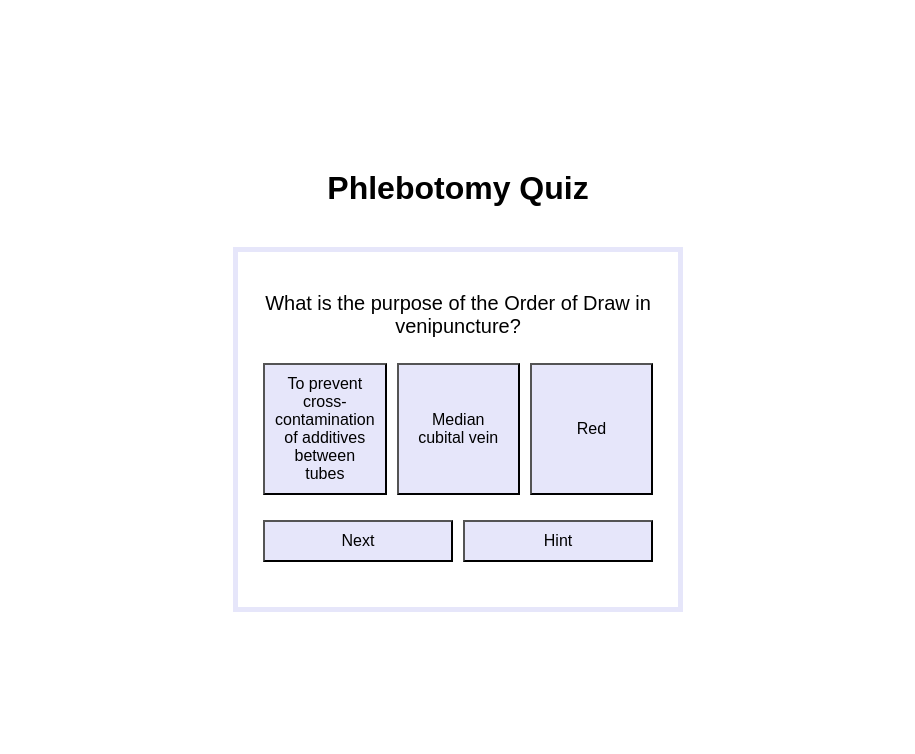
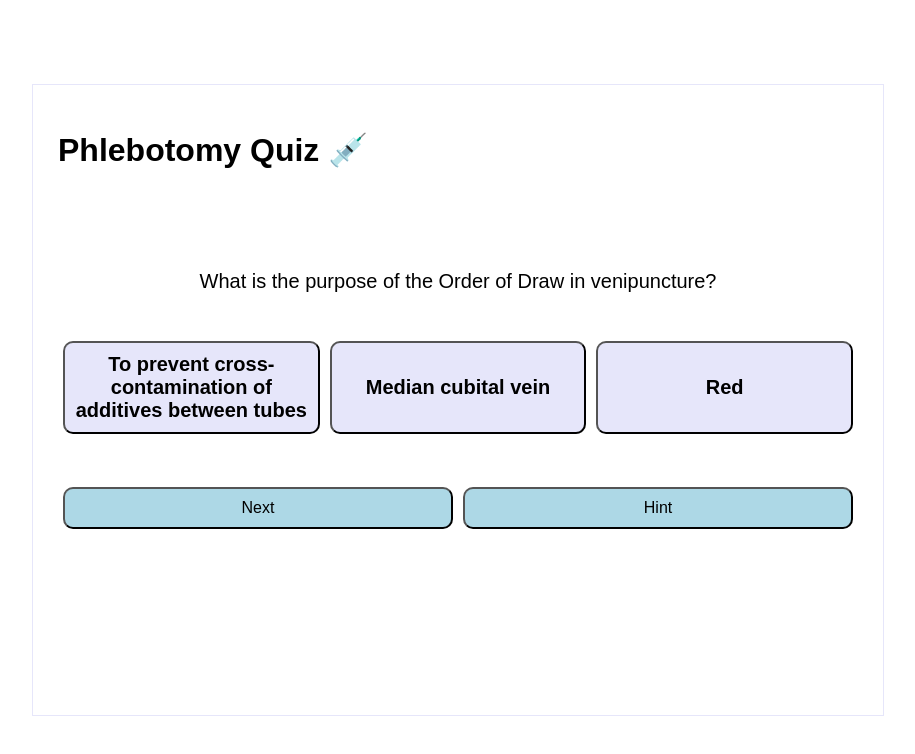
Before and after one commit to joehalls605/Phlebotomy-Quiz, a plain HTML site: page index.html in a window 1280 px wide. Shown: the whole page, without its empty margins (182-1097 px from the left). Drawn offline with Linux system fonts and the light colour scheme; a script that the page names is missing.

Commit message:
Styling improvements

```diff
--- a/index.html
+++ b/index.html
@@ -6,10 +6,11 @@
   <title>Phlebotomy Test</title>
 </head>
 <body>
-  <div>
-    <h1 class="header-container">Phlebotomy Quiz</h1>
-    <h2 class="score"></h2>
+  <div class="main-container">
+  <div class="header-container">
+    <h1>Phlebotomy Quiz 💉</h1>
   </div>
+  <h2 class="score"></h2>
   <div class="quiz-container">
     <p id="question"></p>
     <div id="answerButtons" class="button-container"></div>
@@ -23,7 +24,7 @@
   </div>
   <h2 id="game-over"></h2>
   <button id="reset-btn" onclick="resetQuiz()" style="display: none;">Reset Game</button>
-
+</div>
 
   <script src="questions.js"></script>
   <script src="script.js"></script>
--- a/style.css
+++ b/style.css
@@ -14,13 +14,20 @@ body {
     font-size: large;
 }
 
+.main-container {
+    border: 1px solid lavender;
+    margin: 5px; /* Adjust margin to control spacing from the edges */
+    padding: 5px; /* Adjust padding to control spacing from the edges */
+}
+
 .quiz-container {
     text-align: center;
-    max-width: 400px;
+    width: 800px; /* Set a fixed width */
+    height: 400px; /* Set a fixed height */
+    overflow: auto; /* Overflow to enable scrolling if content exceeds the set height */
     font-size: 20px;
-    border: 5px solid lavender;
     padding: 20px;
-    margin-bottom: 20px;
+    margin-bottom: 40px;
 }
 
 .header-container {
@@ -28,23 +35,62 @@ body {
     max-width: 400px;
     padding: 20px;
     margin-bottom: 20px;
+    display: flex;
+    justify-content: space-between;
+
+
 }
 
 .button-container {
     display: flex;
     justify-content: space-between;
-    margin-top: 15px;
+    margin-top: 43px;
 }
 
 button {
     background-color: lavender;
+    font-size: 20px;
+    font-weight: bold;
+    padding: 10px;
+    margin: 5px;
+    width: 100%;
+    border-radius: 10px;
+}
+
+#next-btn{
+    background-color:lightblue;
     font-size: 16px;
     padding: 10px;
     margin: 5px;
     width: 100%;
+    border-radius: 10px;
+    font-weight: normal;
+
 }
+#hint-btn{
+    background-color:lightblue;
+    font-size: 16px;
+    padding: 10px;
+    margin: 5px;
+    width: 100%;
+    border-radius: 10px;
+    font-weight: normal;
+}
+
 
 #hint-text {
     font-weight: bold;
     font-size: 15px;
 }
+
+/* Media query for smaller screens */
+@media (max-width: 600px) {
+    .quiz-container {
+        width: 90%;
+        height: auto;
+    }
+
+    button {
+        width: 100%;
+    }
+}
```
